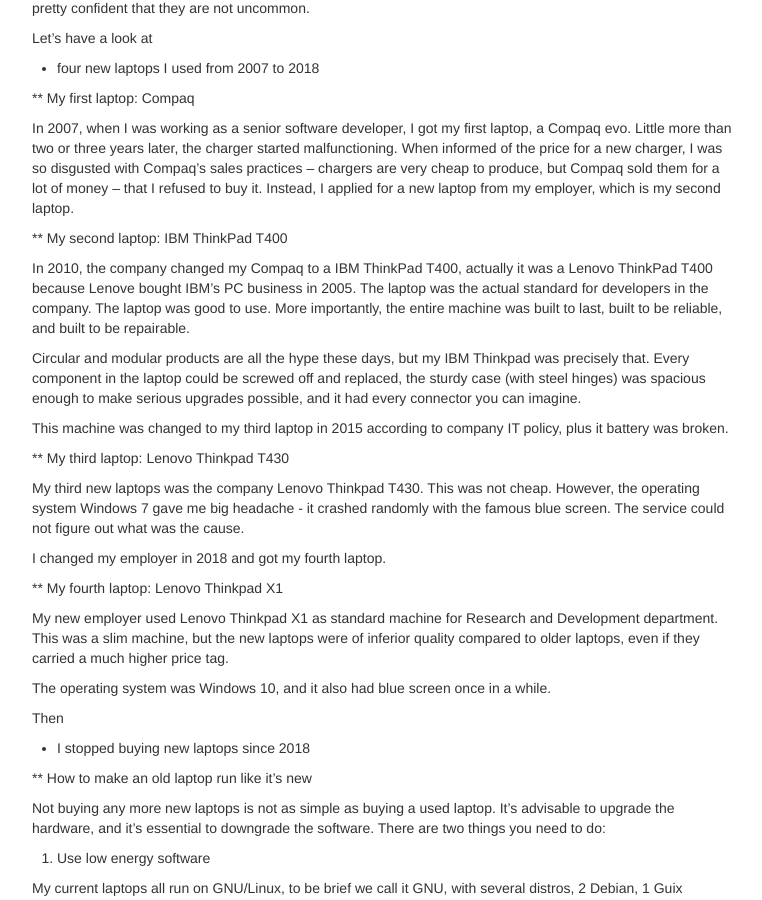
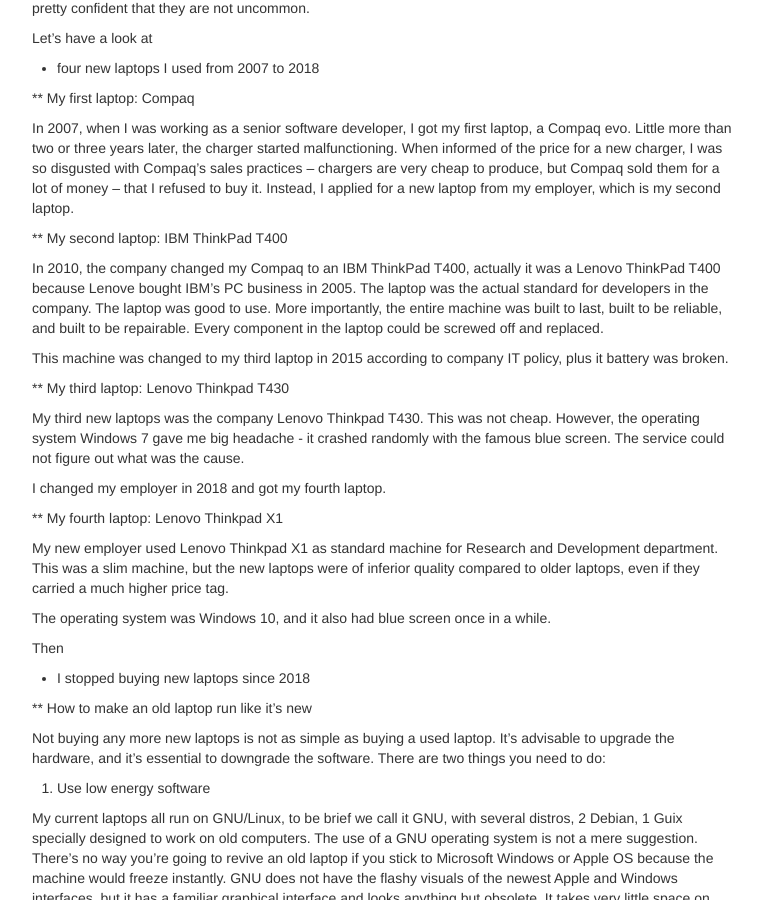
Before and after one commit to wxie2017/wxie2017.github.io, a Jekyll site: the page built from pages/speech/keynote-why-how-stop-buying-new-laptop.md, in a window 1280 px wide and 900 px high, scrolled down 1424 px. Shown: the whole window, without its empty margins (258-1020 px from the left). Built offline with Jekyll 4.4.1, drawn with Linux system fonts in a browser that asks for light colours.

Commit message:
small change

```diff
--- a/pages/speech/keynote-why-how-stop-buying-new-laptop.md
+++ b/pages/speech/keynote-why-how-stop-buying-new-laptop.md
@@ -113,15 +113,11 @@
 
 ** My second laptop: IBM ThinkPad T400
 
-In 2010, the company changed my Compaq to a IBM ThinkPad T400, actually it was a Lenovo
+In 2010, the company changed my Compaq to an IBM ThinkPad T400, actually it was a Lenovo
 ThinkPad T400 because Lenove bought IBM's PC business in 2005. The laptop was the actual
 standard for developers in the company. The laptop was good to use. More importantly,
 the entire machine was built to last, built to be reliable, and built to be repairable.
-
-Circular and modular products are all the hype these days, but my IBM Thinkpad was
-precisely that. Every component in the laptop could be screwed off and replaced, the
-sturdy case (with steel hinges) was spacious enough to make serious upgrades possible,
-and it had every connector you can imagine.
+Every component in the laptop could be screwed off and replaced.
 
 This machine was changed to my third laptop in 2015 according to company IT policy, plus
 it battery was broken.
```
Also changed, not shown: other parts of pages/speech/keynote-why-how-stop-buying-new-laptop.md (+1 -1 lines).
